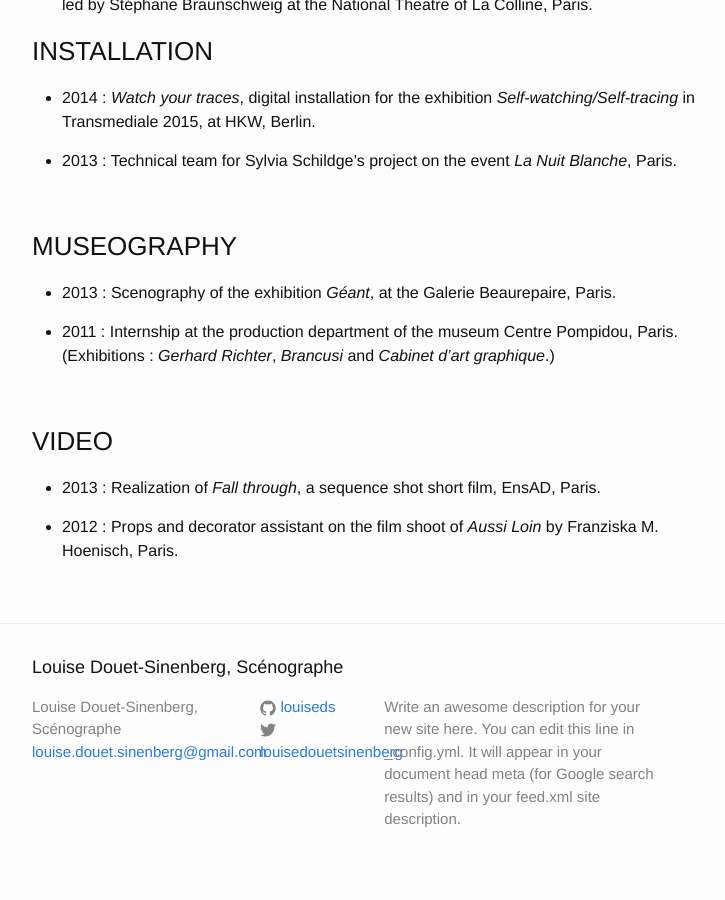
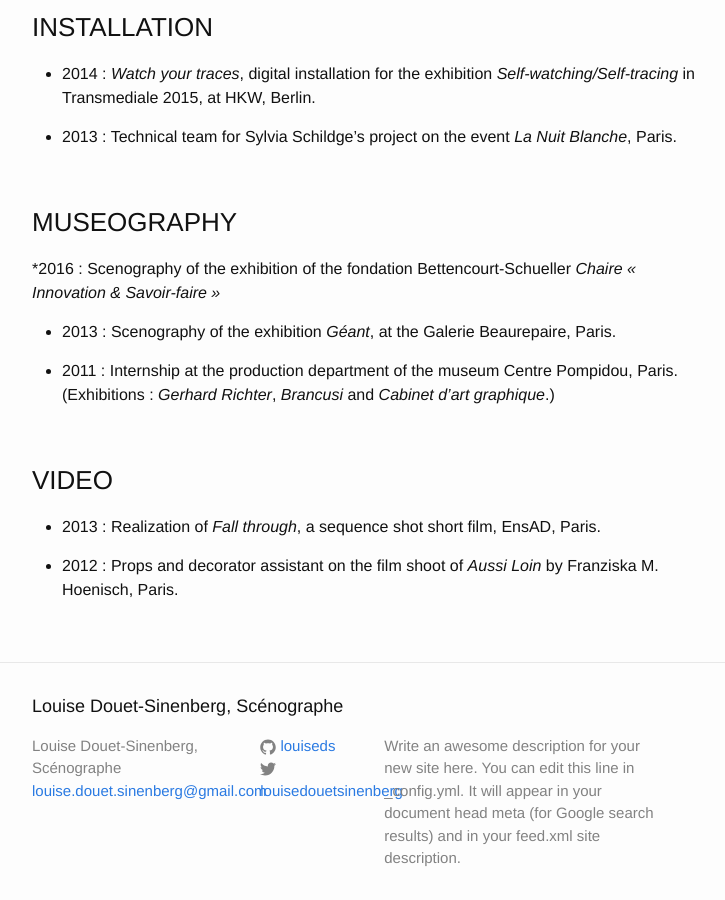
Before and after one commit to louiseds/louiseds.github.io, a Jekyll site: the page built from about.md, in a window 1280 px wide and 900 px high, scrolled down 1421 px. Shown: the whole window, without its empty margins (268-993 px from the left). Built offline with Jekyll 4.4.1, drawn with Linux system fonts in a browser that asks for light colours.

Commit message:
Updated About

```diff
--- a/about.md
+++ b/about.md
@@ -9,10 +9,7 @@ layout: page
 Born in Nantes (France) 26 of april 1991.
 
 Graduated from _Ecole Nationale Supérieure des Arts Décoratifs_ , (EnsAD, Paris 5th) and _Duperré_ school of applied arts (ESAA, Paris 3rd)
-&nbsp;
-&nbsp;
-<br />
-<br />
+
 
 ### PERFORMING ARTS
 
@@ -51,6 +48,7 @@ Graduated from _Ecole Nationale Supérieure des Arts Décoratifs_ , (EnsAD, Pari
 &nbsp;
 
 ### MUSEOGRAPHY
+*2016 : Scenography of the exhibition of the fondation Bettencourt-Schueller _Chaire « Innovation & Savoir-faire »_
 * 2013 : Scenography of the exhibition _Géant_, at the Galerie Beaurepaire, Paris.
 
 * 2011 : Internship at the production department of the museum Centre Pompidou, Paris. (Exhibitions : _Gerhard Richter_, _Brancusi_ and _Cabinet d’art graphique_.)
```
